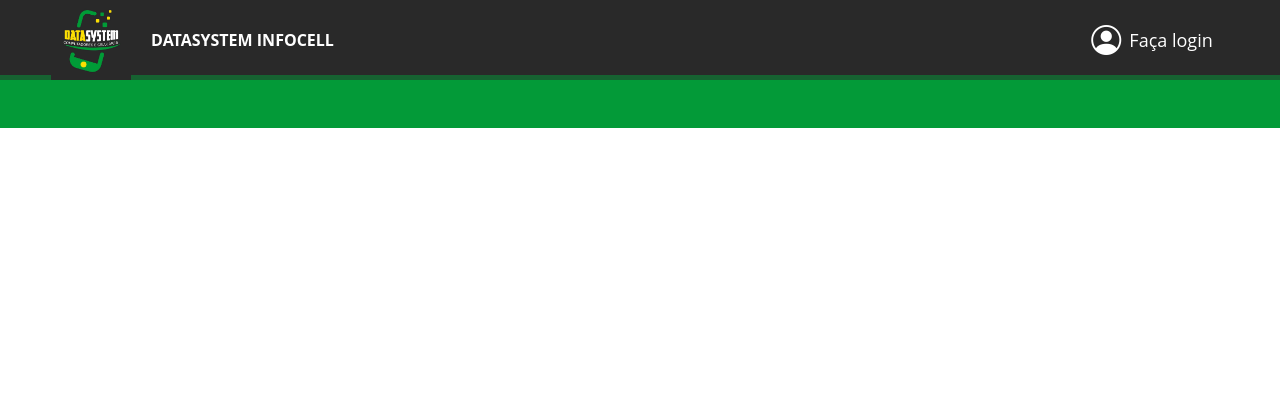
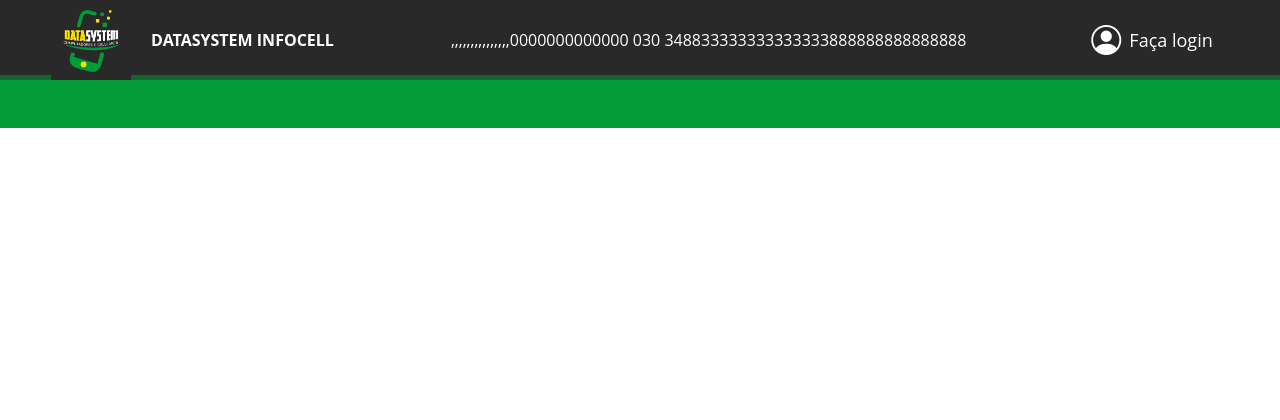
Before and after one commit to joaodaniel2001/Projeto-InfoCell, a Flask app: page / in a window 1280 px wide. Shown: the top 420 px of the page. Run offline with Flask 3, Linux system fonts and the light colour scheme.

Commit message:
Update base2.html

```diff
--- a/app/templates/base2.html
+++ b/app/templates/base2.html
@@ -32,7 +32,199 @@
                 </div>
 
                 <!-- Pesquisa -->
+,,,,,,,,,,,,,,,0000000000000
 
+
+
+
+
+
+
+
+
+
+
+
+
+
+
+
+
+
+
+
+
+
+
+
+
+
+
+
+
+
+
+
+
+
+
+
+
+
+
+
+
+
+
+
+
+
+
+
+
+
+
+
+
+
+
+
+
+
+
+
+
+
+
+
+
+
+
+
+
+
+
+
+
+
+
+
+
+
+
+
+
+
+
+
+
+
+
+
+
+
+
+
+
+
+
+
+
+
+
+
+
+
+
+
+
+
+
+
+
+
+
+
+
+
+
+
+
+
+
+
+
+
+
+
+
+
+
+
+
+
+
+
+
+
+
+
+
+
+
+
+
+
+
+
+
+
+
+
+
+
+
+
+
+
+
+
+
+
+
+
+
+
+
+
+
+
+
+
+
+
+
+
+
+
+
+
+
+
+
+
+
+
+
+
+
+
+
+
+
+
+030
+348833333333333333888888888888888
 
                 <!-- Login -->
                 <div id="login">
```
